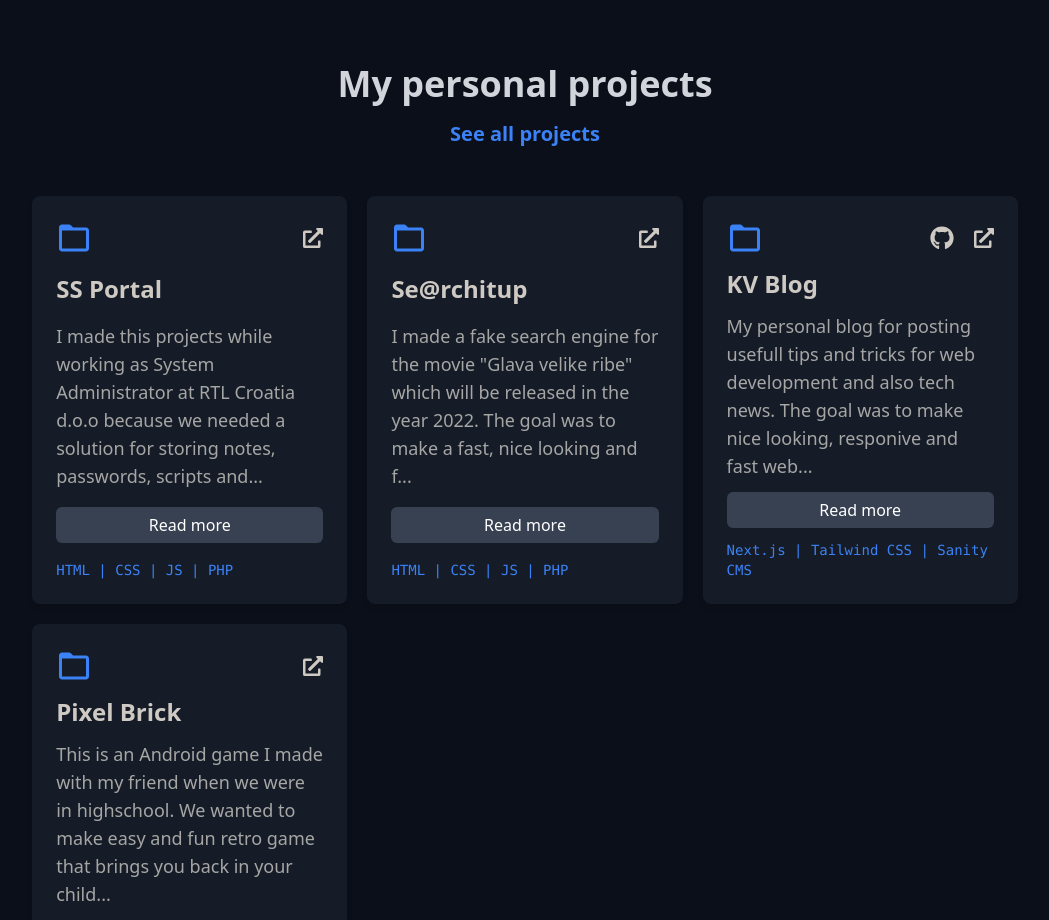
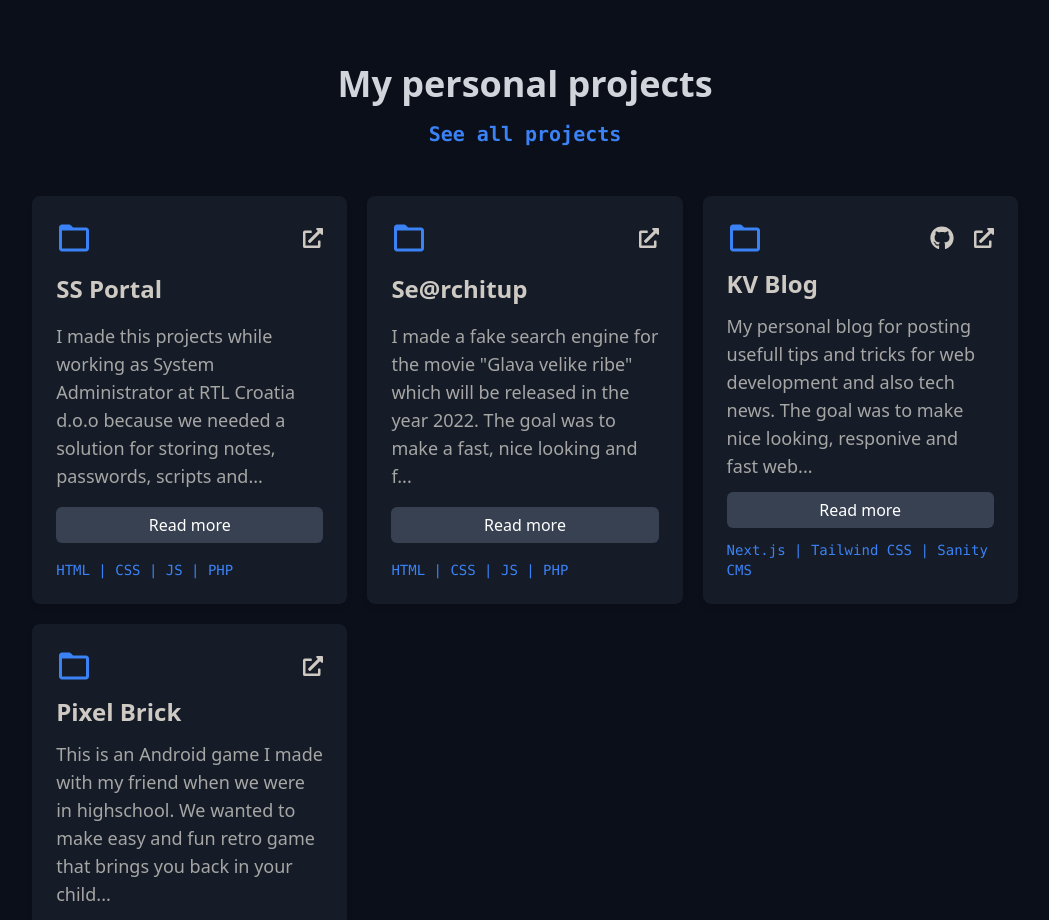
Before and after one commit to Kristijan007v/app, a Next.js app: page / in a window 1280 px wide. Shown: the part 3160-4080 px from the top of the page, without its empty margins (115-1164 px from the left). Built offline with nearby package versions, Linux system fonts and the light colour scheme.

Commit message:
Fixed some styling issues, remove onTap bg on mobile, improved Portifolio Card UI

```diff
--- a/components/ReadMore/ReadMore.js
+++ b/components/ReadMore/ReadMore.js
@@ -14,7 +14,7 @@ export default function ReadMore({ children, maxLength }) {
       </p>
       <span
         onClick={toggleReadMore}
-        className="rounded-md bg-lightSecondaryGray p-1.5 text-center font-semibold hover:cursor-pointer dark:bg-gray-700 dark:font-normal"
+        className="ontap-remove rounded-md bg-lightSecondaryGray p-1.5 text-center font-semibold hover:cursor-pointer dark:bg-gray-700 dark:font-normal"
       >
         {isReadMore ? " Read more" : " Show less"}
       </span>
--- a/styles/globals.css
+++ b/styles/globals.css
@@ -77,7 +77,7 @@ body {
 }
 
 .link__special {
-  @apply text-base font-semibold text-blue-500 hover:underline hover:underline-offset-8 md:text-lg lg:text-xl;
+  @apply font-mono text-base font-semibold text-blue-500 hover:underline hover:underline-offset-8 md:text-lg lg:text-xl;
 }
 
 /* FORM STYLES */
```
Also changed, not shown: 1 other file (tests, documents, lock files or other folders).
